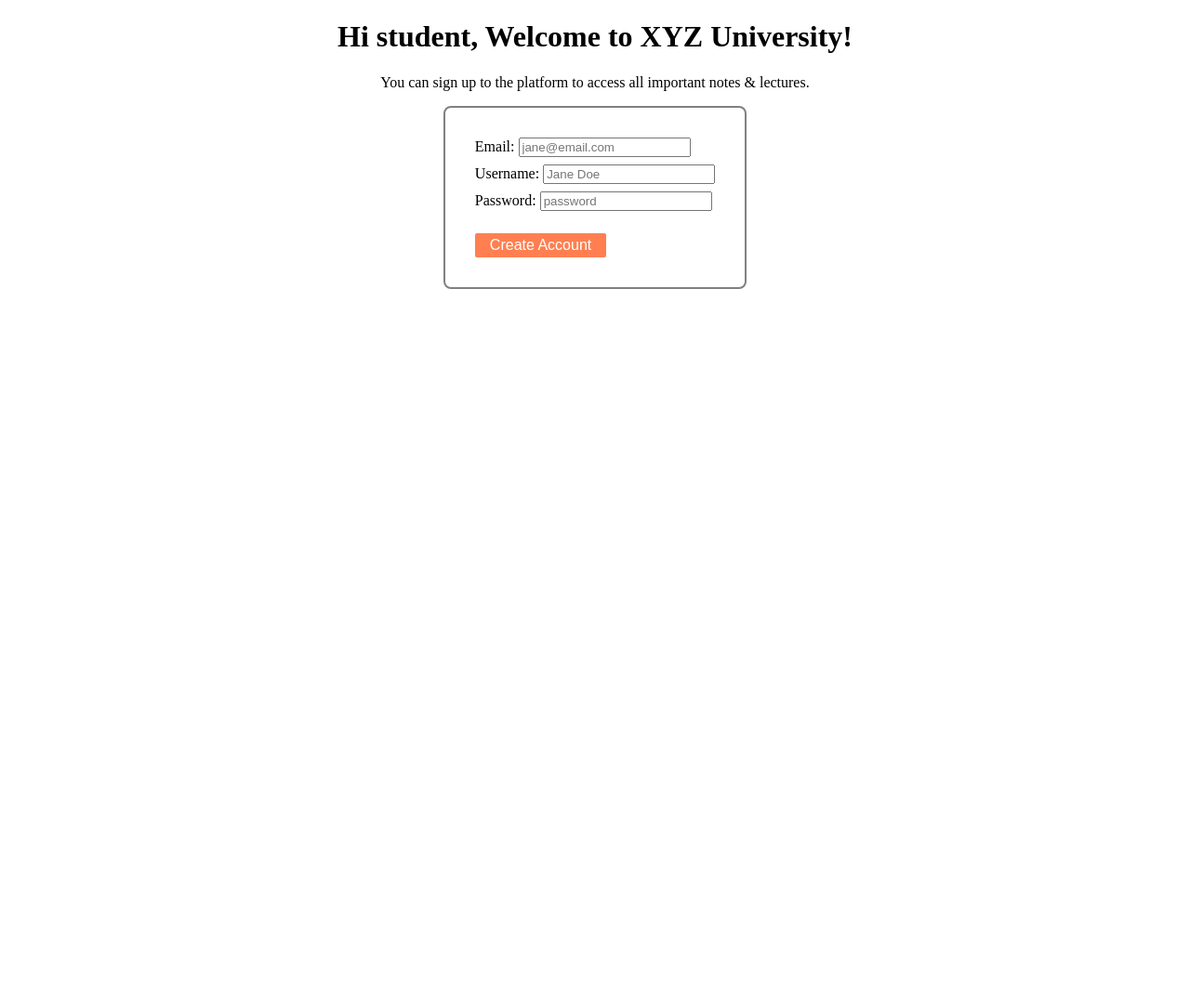
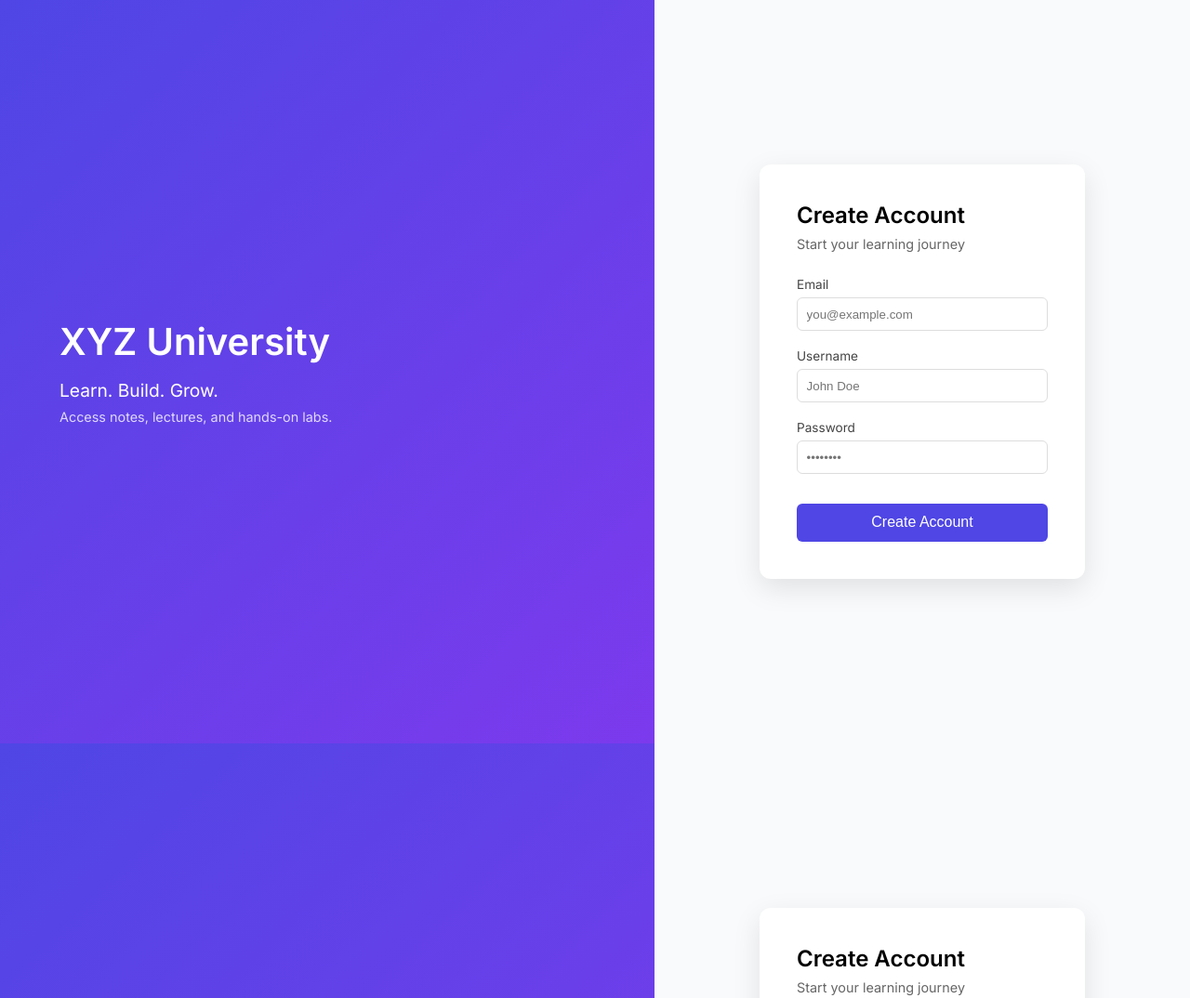
Before and after one commit to SachinRajguru/Docker-Guide, a website: page 02-test-app/public/index.html in a window 1280 px wide. Shown: the top 1074 px of the page at 93% size. Before the commit the page ends 800 px from the top, so only its background shows below. Drawn offline with Linux system fonts and the light colour scheme.

Commit message:
feat: add basic frontend UI (signup page with styling)

```diff
--- a/02-test-app/public/index.html
+++ b/02-test-app/public/index.html
@@ -3,30 +3,123 @@
 <head>
     <meta charset="UTF-8">
     <meta name="viewport" content="width=device-width, initial-scale=1.0">
-    <link rel="stylesheet" href="./style.css" type="text/css" />
-    <title>Home Page</title>
+
+    <!-- Google Font -->
+    <link href="https://fonts.googleapis.com/css2?family=Inter:wght@300;400;600&display=swap" rel="stylesheet">
+
+    <!-- Main Stylesheet -->
+    <link rel="stylesheet" href="./style.css" />
+
+    <title>XYZ University</title>
 </head>
+
 <body>
-    <h1>Hi student, Welcome to XYZ University!</h1>
-    <p>You can sign up to the platform to access all important notes & lectures.</p>
 
-    <form action="/addUser" method="POST" target="_blank" id="signupForm">
-        <div class="field">
-            <label for="email">Email: </label>
-            <input type="text" placeholder="jane@email.com" name="email">
+<!-- ===== Main Layout Container ===== -->
+<div class="main">
+
+    <!-- ===== Left Panel: Branding Section ===== -->
+    <div class="left">
+        <h1>XYZ University</h1>
+        <p>Learn. Build. Grow.</p>
+        <span>Access notes, lectures, and hands-on labs.</span>
+    </div>
+
+    <!-- ===== Right Panel: Signup Form ===== -->
+    <div class="right">
+        <div class="card">
+
+            <h2>Create Account</h2>
+            <p class="subtitle">Start your learning journey</p>
+
+            <!-- ===== Signup Form ===== -->
+            <form action="/addUser" method="POST" target="_blank">
+
+                <div class="field">
+                    <label>Email</label>
+                    <input type="text" placeholder="you@example.com" name="email" required>
+                </div>
+
+                <div class="field">
+                    <label>Username</label>
+                    <input type="text" placeholder="John Doe" name="username" required>
+                </div>
+
+                <div class="field">
+                    <label>Password</label>
+                    <input type="password" placeholder="••••••••" name="password" required>
+                </div>
+
+                <button class="btn">Create Account</button>
+
+            </form>
+
         </div>
-        <div class="field">
-        <label for="username">Username: </label>
-            <input type="text" placeholder="Jane Doe" name="username">
+    </div>
+
+</div>
+
+</body>
+</html><!DOCTYPE html>
+<html lang="en">
+<head>
+    <meta charset="UTF-8">
+    <meta name="viewport" content="width=device-width, initial-scale=1.0">
+
+    <!-- Google Font -->
+    <link href="https://fonts.googleapis.com/css2?family=Inter:wght@300;400;600&display=swap" rel="stylesheet">
+
+    <!-- Main Stylesheet -->
+    <link rel="stylesheet" href="./style.css" />
+
+    <title>XYZ University</title>
+</head>
+
+<body>
+
+<!-- ===== Main Layout Container ===== -->
+<div class="main">
+
+    <!-- ===== Left Panel: Branding Section ===== -->
+    <div class="left">
+        <h1>XYZ University</h1>
+        <p>Learn. Build. Grow.</p>
+        <span>Access notes, lectures, and hands-on labs.</span>
+    </div>
+
+    <!-- ===== Right Panel: Signup Form ===== -->
+    <div class="right">
+        <div class="card">
+
+            <h2>Create Account</h2>
+            <p class="subtitle">Start your learning journey</p>
+
+            <!-- ===== Signup Form ===== -->
+            <form action="/addUser" method="POST" target="_blank">
+
+                <div class="field">
+                    <label>Email</label>
+                    <input type="text" placeholder="you@example.com" name="email" required>
+                </div>
+
+                <div class="field">
+                    <label>Username</label>
+                    <input type="text" placeholder="John Doe" name="username" required>
+                </div>
+
+                <div class="field">
+                    <label>Password</label>
+                    <input type="password" placeholder="••••••••" name="password" required>
+                </div>
+
+                <button class="btn">Create Account</button>
+
+            </form>
+
         </div>
-        <div class="field">
-            <label for="password">Password: </label>
-            <input type="password" placeholder="password" name="password">
-        </div>
+    </div>
 
-        <button id="formBtn">Create Account</button>
+</div>
 
-    </form>
 </body>
-
 </html>
--- a/02-test-app/public/style.css
+++ b/02-test-app/public/style.css
@@ -1,25 +1,115 @@
-body {
-    text-align: center;
-}
-#formBtn {
-    color: white;
-    background-color:coral;
-    border: none;
-    border-radius: 2px;
-    padding: 0.25rem 1rem;
-    margin-top: 1rem;
-    cursor: pointer;
-    font-size: 1rem;
+/* ===== Global Reset ===== */
+* {
+    margin: 0;
+    padding: 0;
+    box-sizing: border-box;
 }
 
-form {
-    border: 2px solid grey;
-    display: inline-block;
-    padding: 2rem;
-    border-radius: 0.5rem;
-    text-align: left;
+/* ===== Body Styling ===== */
+body {
+    font-family: 'Inter', sans-serif;
 }
 
-.field {
+/* ===== Layout Container ===== */
+.main {
+    display: flex;
+    height: 100vh;
+}
+
+/* ===== Left Panel (Branding Section) ===== */
+.left {
+    flex: 1;
+    background: linear-gradient(135deg, #4f46e5, #7c3aed);
+    color: white;
+
+    display: flex;
+    flex-direction: column;
+    justify-content: center;
+    padding: 4rem;
+}
+
+.left h1 {
+    font-size: 2.5rem;
+    margin-bottom: 1rem;
+}
+
+.left p {
+    font-size: 1.2rem;
     margin-bottom: 0.5rem;
 }
+
+.left span {
+    font-size: 0.9rem;
+    opacity: 0.8;
+}
+
+/* ===== Right Panel ===== */
+.right {
+    flex: 1;
+    background: #f9fafb;
+
+    display: flex;
+    justify-content: center;
+    align-items: center;
+}
+
+/* ===== Card (Form Container) ===== */
+.card {
+    background: white;
+    padding: 2.5rem;
+    width: 350px;
+    border-radius: 12px;
+    box-shadow: 0 10px 30px rgba(0,0,0,0.1);
+}
+
+.card h2 {
+    margin-bottom: 0.5rem;
+}
+
+.subtitle {
+    font-size: 0.9rem;
+    color: #666;
+    margin-bottom: 1.5rem;
+}
+
+/* ===== Form Fields ===== */
+.field {
+    margin-bottom: 1rem;
+}
+
+label {
+    font-size: 0.85rem;
+    color: #444;
+}
+
+input {
+    width: 100%;
+    padding: 0.6rem;
+    margin-top: 0.3rem;
+    border-radius: 6px;
+    border: 1px solid #ddd;
+    outline: none;
+    transition: 0.2s;
+}
+
+input:focus {
+    border-color: #4f46e5;
+}
+
+/* ===== Button ===== */
+.btn {
+    width: 100%;
+    padding: 0.7rem;
+    border: none;
+    border-radius: 6px;
+    background: #4f46e5;
+    color: white;
+    font-size: 1rem;
+    cursor: pointer;
+    margin-top: 1rem;
+    transition: 0.2s;
+}
+
+.btn:hover {
+    background: #4338ca;
+}
```
